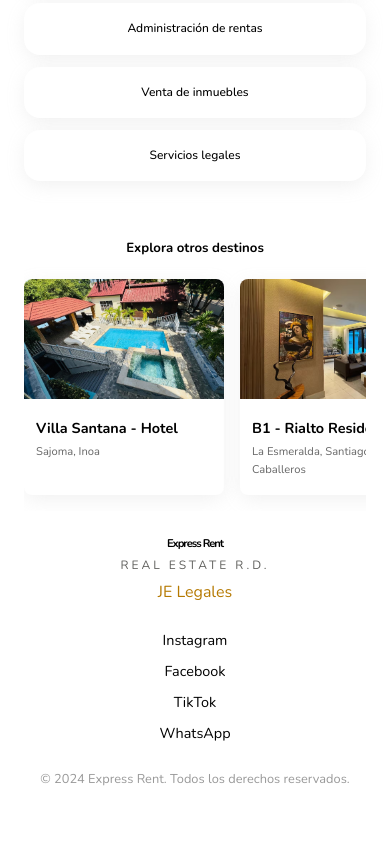
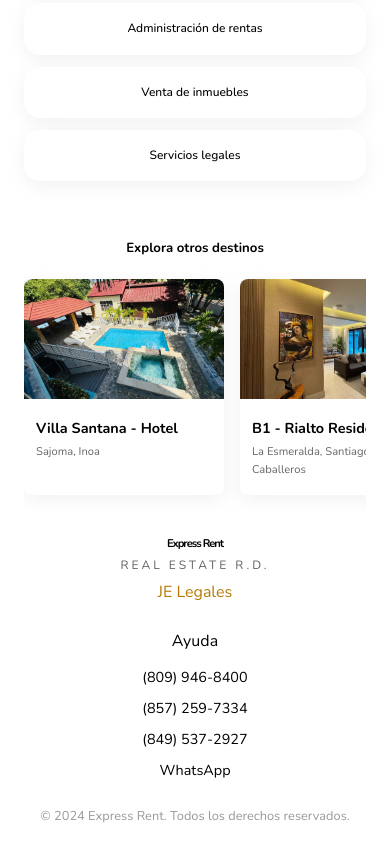
Before and after one commit to JMJ0331/lpExpressRent, a plain HTML site: page index.html in a window 390 px wide. Shown: the part 3539-4393 px from the top of the page. Before the commit the page ends 4356 px from the top, so only its background shows below. Drawn offline with nearby package versions, Linux system fonts and the light colour scheme.

Commit message:
Add phone numbers

```diff
--- a/index.html
+++ b/index.html
@@ -80,9 +80,10 @@
                 <span class="legales">JE Legales</span>
             </div>
             <div class="social-links">
-                <a href="#">Instagram</a>
-                <a href="#">Facebook</a>
-                <a href="#">TikTok</a>
+                <p>Ayuda</p>
+                <a href="#">(809) 946-8400</a>
+                <a href="#">(857) 259-7334</a>
+                <a href="#">(849) 537-2927</a>
                 <a href="#">WhatsApp</a>
             </div>
             <p style="font-size: 0.8rem; color: #999;">© 2024 Express Rent. Todos los derechos reservados.</p>
```
